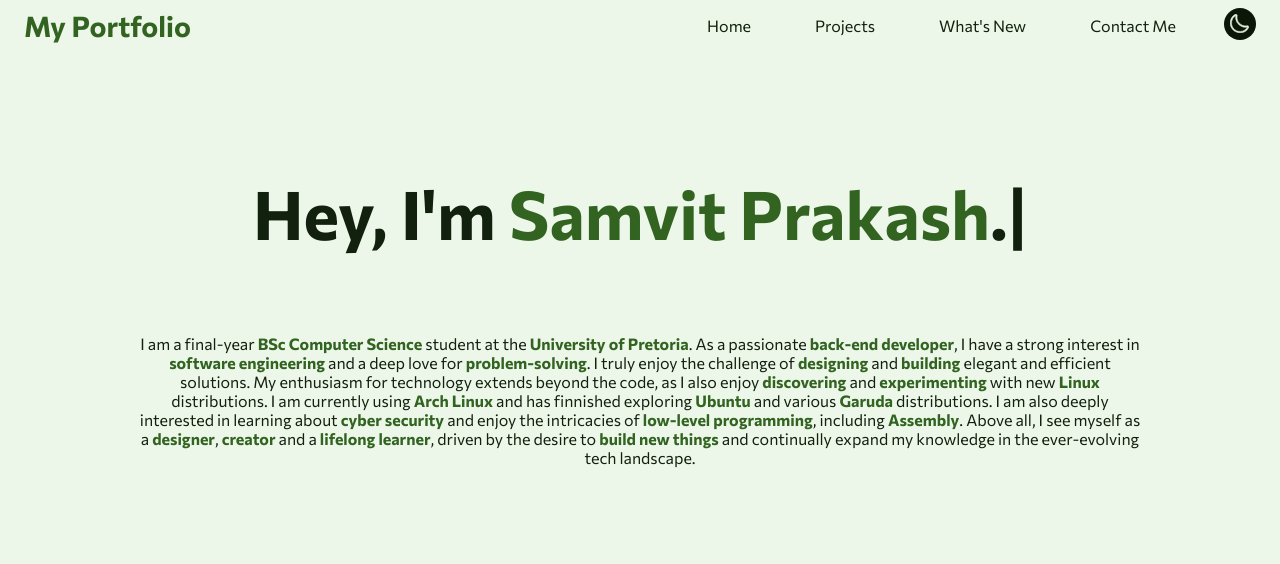
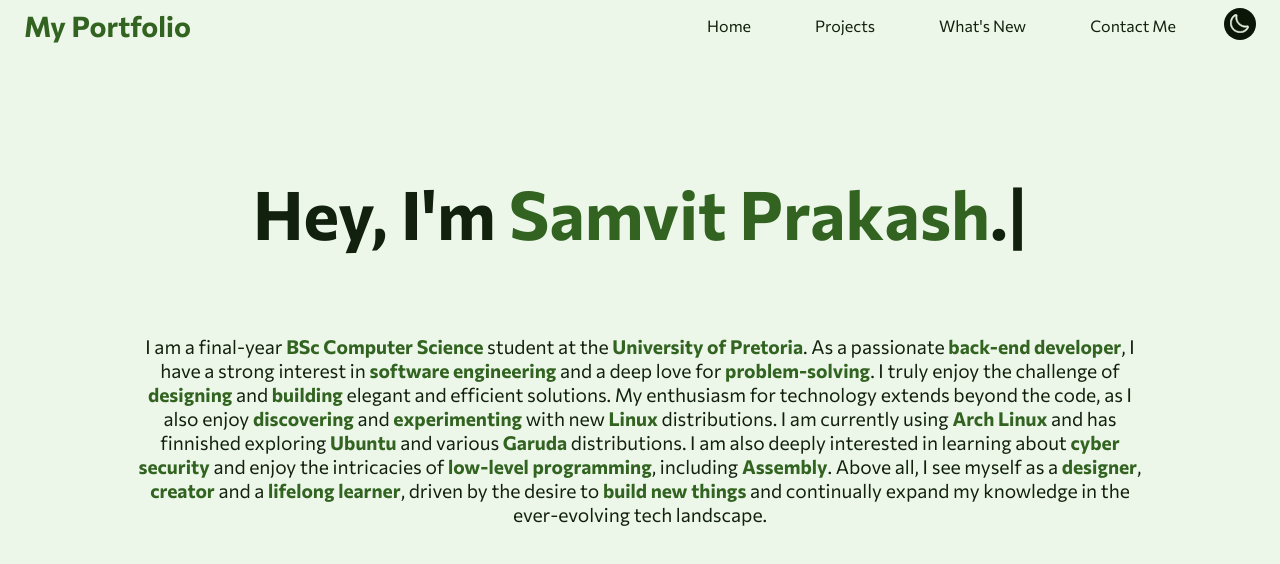
Before and after one commit to SamvitPrakash/SamvitPrakash, a React (Vite) app in the folder ViteFolio/: page / in a window 1280 px wide. Shown: the top 564 px of the page. Built offline with nearby package versions, Linux system fonts and the light colour scheme.

Commit message:
Add missing newline at end of file in index.css for consistency

```diff
--- a/ViteFolio/src/index.css
+++ b/ViteFolio/src/index.css
@@ -49,3 +49,5 @@ h4 {font-size: 1.777rem; /* 28.48px */}
 h5 {font-size: 1.333rem; /* 21.28px */}
 
 small {font-size: 0.750rem; /* 12px */}
+
+p {font-size: 1.2rem;}
```
